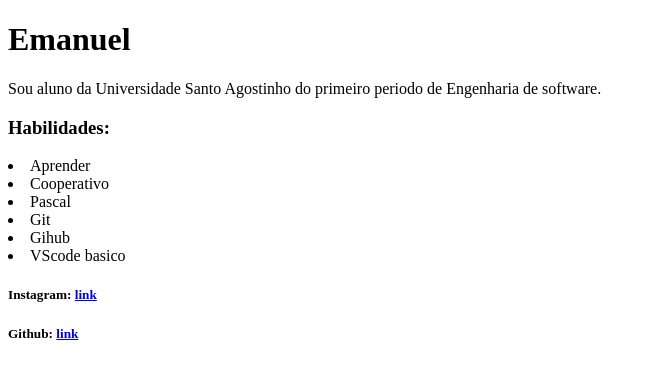
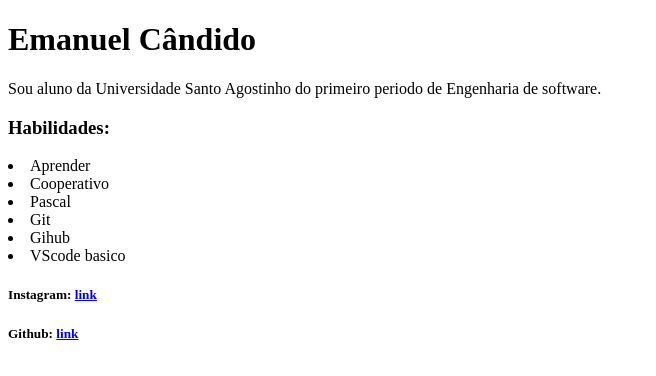
Before and after one commit to EmanuelCandido/O-meu-site, a plain HTML site: page index.html in a window 1280 px wide. Shown: the whole page, without its empty margins (0-656 px from the left). Drawn offline with Linux system fonts and the light colour scheme.

Commit message:
Update index.html

```diff
--- a/index.html
+++ b/index.html
@@ -6,7 +6,7 @@
     <title>Portifólio - Emanuel Dev</title>
 </head>
 <body>
-    <h1>Emanuel</h1>
+    <h1>Emanuel Cândido</h1>
     <p>Sou aluno da Universidade Santo Agostinho do primeiro periodo de Engenharia de software.</p>
     <section>
     <h3>Habilidades:</h3>
```
